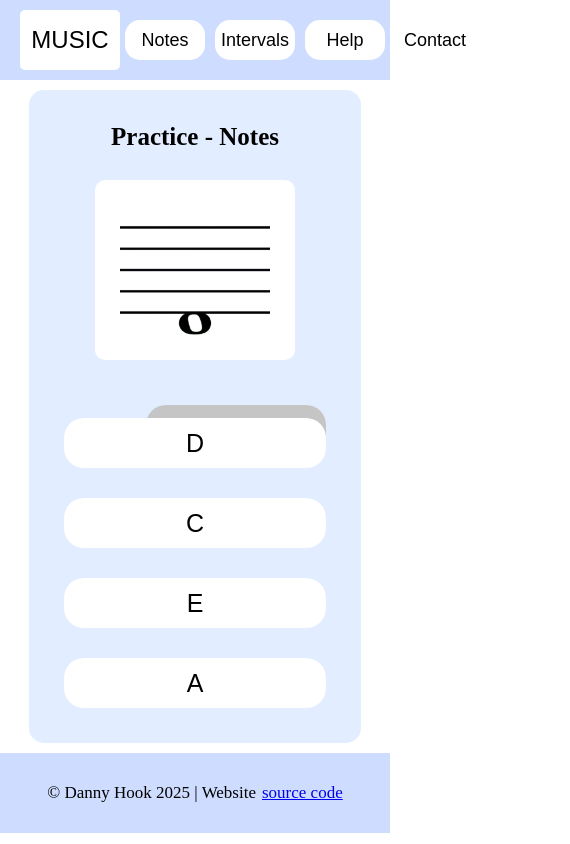
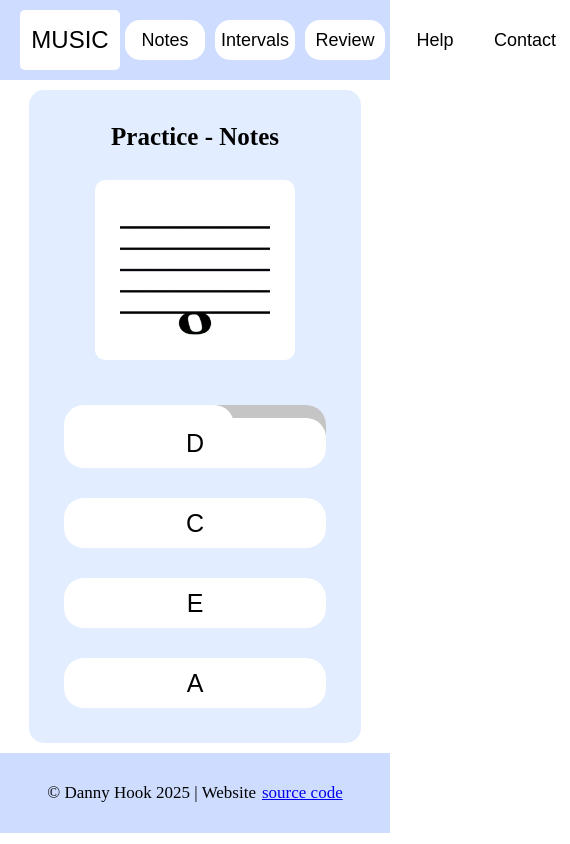
Before and after one commit to MostLikelyNotHuman/unit-1-final, a React (Vite) app in the folder final-project/: page /practice-notes in a window 390 px wide. Shown: the whole page, 570 px wide, since content can reach past the window. Built offline with nearby package versions, Linux system fonts and the light colour scheme; a web font is replaced by a local one.

Commit message:
final push

```diff
--- a/final-project/src/App.jsx
+++ b/final-project/src/App.jsx
@@ -4,19 +4,34 @@ import HelpPage from './components/HelpPage';
 import HomePage from './components/HomePage';
 import IntervalPractice from './components/IntervalPractice';
 import NotePractice from './components/NotePractice';
+import ReviewPage from './components/ReviewPage';
 import Header from './components/pieces/Header';
 import Footer from './components/pieces/Footer';
 import ContactPage from './components/ContactPage';
+import { useState } from 'react';
 
 function App() {
+
+  const [ reviewNotes, setReviewNotes ] = useState([]);
+  const [ reviewIntervals, setReviewIntervals ] = useState([]);
+  console.log(reviewIntervals);
 
   return (
     <>
       <Header />
       <Routes>
         <Route path="/" element={<HomePage />} />
-        <Route path="/practice-notes" element={<NotePractice />} />
-        <Route path="/practice-intervals" element={<IntervalPractice />} />
+        <Route path="/practice-notes" element={<NotePractice
+                                                  notesReview={reviewNotes}
+                                                  setNotesReview={setReviewNotes}/>} />
+        <Route path="/practice-intervals" element={<IntervalPractice
+                                                  intervalsReview={reviewIntervals}
+                                                  setIntervalsReview={setReviewIntervals}/>} />
+        <Route path="/review" element={<ReviewPage
+                                          reviewNotes={reviewNotes}
+                                          setReviewNotes={setReviewNotes}
+                                          Intervals={reviewIntervals}
+                                          setReviewIntervals={setReviewIntervals} />} />
         <Route path="/help" element={<HelpPage />} />
         <Route path="/contact" element={<ContactPage />} />
       </Routes>
--- a/final-project/src/components/IntervalPractice.jsx
+++ b/final-project/src/components/IntervalPractice.jsx
@@ -3,7 +3,7 @@ import { notes } from "../assets/notes";
 import { useEffect, useRef, useState } from "react";
 import QuizBoxIntervals from "./pieces/QuizBoxIntervals";
 
-const IntervalPractice = () => {
+const IntervalPractice = ({ intervalsReview, setIntervalsReview }) => {
 
     const [ questionImage, setQuestionImage ] = useState([]);
     const [ answers, setAnswers ] = useState([]);
@@ -64,6 +64,8 @@ const IntervalPractice = () => {
                 questionImage={questionImage}
                 answers={answers}
                 correctAnswer={correctAnswer.current}
+                intervalsReview={intervalsReview}
+                setIntervalsReview={setIntervalsReview}
                 selected={selected}
                 onSelect={setSelected}
                 answerDisabled={answerDisabled}
--- a/final-project/src/components/NotePractice.jsx
+++ b/final-project/src/components/NotePractice.jsx
@@ -3,7 +3,7 @@ import { notes } from "../assets/notes";
 import { useEffect, useState, useRef } from "react";
 
 
-const NotePractice = () => {
+const NotePractice = ({ notesReview, setNotesReview }) => {
 
     const [ questionImage, setQuestionImage ] = useState(null);
     const [ answers, setAnswers ] = useState([]);
@@ -44,6 +44,8 @@ const NotePractice = () => {
                 questionImage={questionImage}
                 answers={answers}
                 correctAnswer={correctAnswer.current}
+                notesReview={notesReview}
+                setNotesReview={setNotesReview}
                 selected={selected}
                 onSelect={setSelected}
                 answerDisabled={answerDisabled}
--- /dev/null
+++ b/final-project/src/components/ReviewPage.jsx
@@ -0,0 +1,50 @@
+import Button from "./pieces/Button";
+
+const ReviewPage = ({ reviewNotes, setReviewNotes, reviewIntervals, setReviewIntervals }) => {
+
+    console.log(reviewIntervals);
+
+    return (
+        <main className="review-list">
+            <h3>Review!</h3>
+            <p>Here you can find a list of everything you've added to your review list!
+                Brush up on your skills on the problems you've added to solidify your knowledge!
+                As a reminder, you can find images of all the notes and intervals available in the
+                exercises here on the help page.</p>
+            <h4>Notes: </h4>
+            {reviewNotes.length ?
+                <div id="review-notes">
+                    <ul>
+                        {reviewNotes.map(problem => <li key={problem}>{problem}</li>)}
+                    </ul>
+                    <Button
+                        text={'Clear Notes Review'}
+                        onClick={() => {
+                            setReviewNotes([]);
+                        }}
+                    />
+                </div> :
+                <p>Nothing to review!</p>
+            }
+            <h4>Intervals: </h4>
+            {/* {reviewIntervals.length ?
+                <div id="review-intervals">
+                    <ul>
+                        {reviewIntervals.map(problem => <li key={problem}>{problem}</li>)}
+                    </ul>
+                    <Button
+                        text={'Clear Intervals Review'}
+                        onClick={() => {
+                            setReviewIntervals([]);
+                        }}
+                    />
+                </div> :
+                <p>Nothing to review!</p> */}
+            {/* } */}
+        </main>
+    );
+
+}
+
+
+export default ReviewPage;
--- a/final-project/src/components/pieces/Header.jsx
+++ b/final-project/src/components/pieces/Header.jsx
@@ -18,6 +18,9 @@ const Header = () => {
                 <Link to={'/practice-intervals'}>
                     <Button text={'Intervals'}/>
                 </Link>
+                <Link to={'/review'}>
+                    <Button text={'Review'}/>
+                </Link>
                 <Link to={"/help"}>
                     <Button text={'Help'}/>
                 </Link>
--- a/final-project/src/components/pieces/QuizBoxIntervals.jsx
+++ b/final-project/src/components/pieces/QuizBoxIntervals.jsx
@@ -2,7 +2,9 @@ import { useEffect, useState } from "react";
 import Button from "./Button";
 import './QuizBoxNew.css';
 
-const QuizBoxIntervals = ({ questionText, questionImage, answers, correctAnswer, selected, onSelect, nextClick }) => {
+const QuizBoxIntervals = ({ questionText, questionImage, answers, correctAnswer, selected, onSelect, intervalsReview, setIntervalsReview, nextClick }) => {
+
+    console.log(intervalsReview);
 
     const [ answerDisabled, setAnswerDisabled ] = useState(false);
     const [ nextDisabled, setNextDisabled ] = useState(true);
@@ -38,6 +40,14 @@ const QuizBoxIntervals = ({ questionText, questionImage, answers, correctAnswer,
                 disabled={nextDisabled}
                 text={"New Question ->"}/>
             </div>
+            <div id="add-to-review">
+                <Button onClick={() => {
+                    if (!intervalsReview.find((problem) => problem === correctAnswer)) {
+                        setIntervalsReview([...intervalsReview, correctAnswer])
+                    }
+                }}
+                text={'Add to Intervals'}/>
+            </div>
             <div id="question-answers">
                {answers.map((a) => { //Maps four answers, adds styling for correct and incorrect answers once clicked on
                     let className = "answer";
--- a/final-project/src/components/pieces/QuizBoxNew.css
+++ b/final-project/src/components/pieces/QuizBoxNew.css
@@ -100,6 +100,23 @@
     max-width: 100px;
 }
 
+#quizBox #add-to-review {
+    display: flex;
+    position: absolute;
+    top: 380px;
+    width: 50vw;
+    height: 80px;
+    font-size: 16px;
+    justify-content: left;
+    align-items: left;
+}
+
+#quizBox #add-to-review button {
+    height: 50px;
+    font-size: 20px;
+    max-width: 100px;
+}
+
 #quizBox button:hover {
     background-color: rgb(197, 197, 197);
 }
@@ -141,6 +158,10 @@
     #next-div {
         width: 60vw;
     }
+
+    #quizBox #add-to-review {
+        width: 60vw;
+    }
 }
 
 @media (max-width: 750px) {
@@ -164,4 +185,14 @@
         width: 75vw;
         top: 300px;
     }
+
+    #quizBox #add-to-review {
+        width: 75vw;
+        top: 300px;
+    }
+
+    #quizBox #next-div button,
+    #quizBox #add-to-review button {
+        min-width: 170px;
+    }
 }
--- a/final-project/src/components/pieces/QuizBoxNotes.jsx
+++ b/final-project/src/components/pieces/QuizBoxNotes.jsx
@@ -2,7 +2,7 @@ import { useState } from "react";
 import Button from "./Button";
 import './QuizBoxNew.css'
 
-const QuizBoxNotes = ({ questionText, questionImage, answers, correctAnswer, selected, onSelect, nextClick }) => {
+const QuizBoxNotes = ({ questionText, questionImage, answers, correctAnswer, selected, onSelect, notesReview, setNotesReview, nextClick }) => {
 
     const [ answerDisabled, setAnswerDisabled ] = useState(false);
     const [ nextDisabled, setNextDisabled ] = useState(true);
@@ -24,6 +24,14 @@ const QuizBoxNotes = ({ questionText, questionImage, answers, correctAnswer, sel
                 id={nextId}
                 disabled={nextDisabled}
                 text={"New Question ->"}/>
+            </div>
+            <div id="add-to-review">
+                <Button onClick={() => {
+                    if (!notesReview.find((problem) => problem === correctAnswer)) {
+                        setNotesReview([...notesReview, correctAnswer])
+                    }
+                }}
+                text={'Add to Review'}/>
             </div>
             <div id="question-answers">
                {answers.map((a) => { //Maps four answers, adds styling for correct and incorrect answers once clicked on
```
